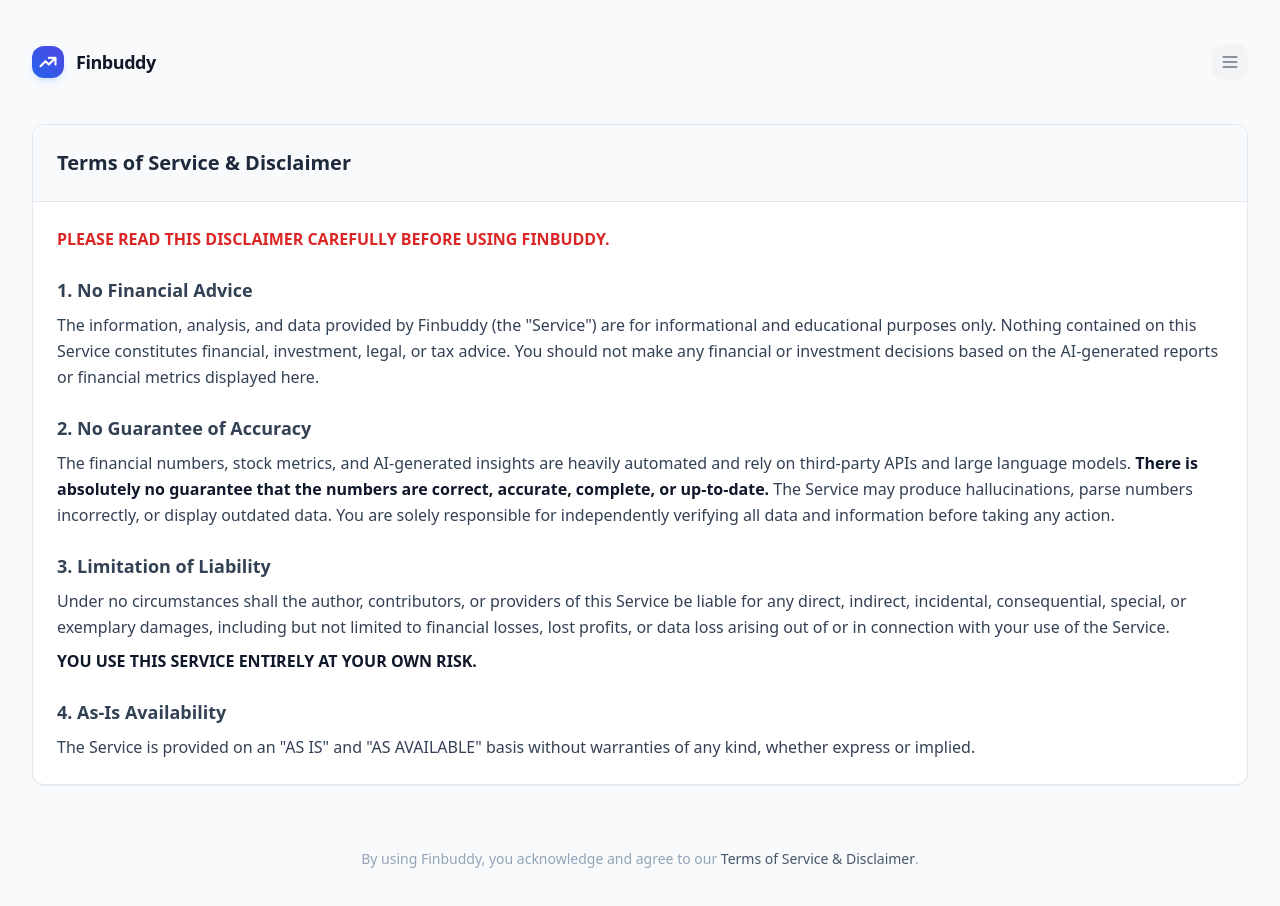
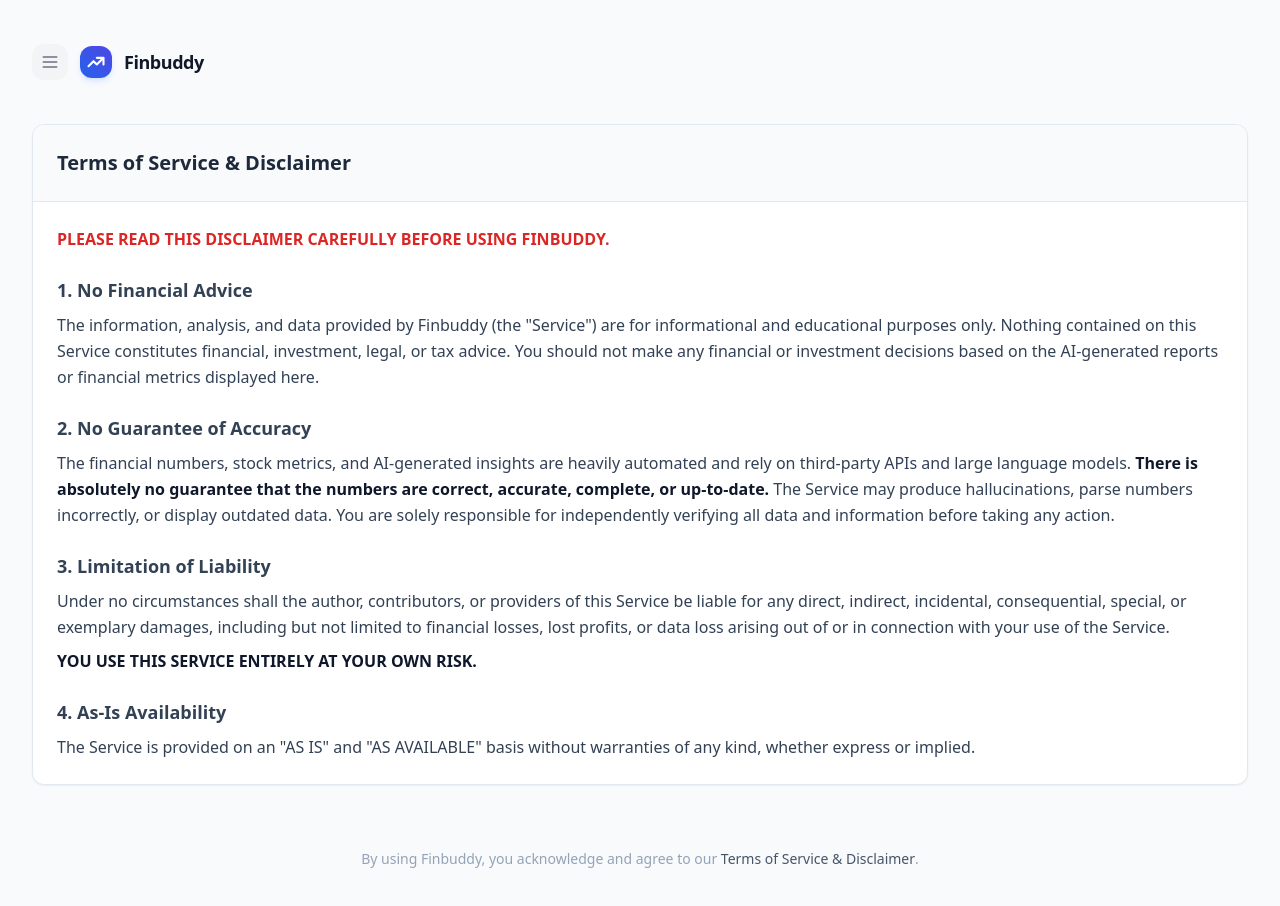
Before and after one commit to abhayanshnayak/finbuddy, a React app in the folder frontend/: page / in a window 1280 px wide. Both pictures are taken after a click on the button "Terms of Service & Disclaimer". Shown: the top 906 px of the page. Built offline with nearby package versions, Linux system fonts and the light colour scheme; the HTML template or start-up script is replaced by a standard one.

Commit message:
feat: relocate navigation menu from right to left side of header

```diff
--- a/frontend/src/components/Header.jsx
+++ b/frontend/src/components/Header.jsx
@@ -114,8 +114,54 @@
 
   return (
     <div className="flex items-center justify-between py-3 animate-fadeIn relative z-40">
-      {/* Left: Logo + active page name */}
+      {/* Left: Hamburger + Logo + active page name */}
       <div className="flex items-center space-x-3 w-auto lg:w-1/4">
+        {/* Hamburger menu */}
+        <div className="relative flex-shrink-0" ref={menuRef}>
+          <button
+            onClick={() => setMenuOpen(!menuOpen)}
+            className={`p-2 rounded-xl transition-all duration-200 cursor-pointer
+                       ${menuOpen
+                         ? 'bg-gray-200 text-gray-700'
+                         : 'bg-gray-100 text-gray-500 hover:bg-gray-200 hover:text-gray-700'}`}
+            title="Navigation"
+          >
+            {menuOpen ? (
+              <svg className="w-5 h-5" fill="none" stroke="currentColor" viewBox="0 0 24 24">
+                <path strokeLinecap="round" strokeLinejoin="round" strokeWidth="2" d="M6 18L18 6M6 6l12 12" />
+              </svg>
+            ) : (
+              <svg className="w-5 h-5" fill="none" stroke="currentColor" viewBox="0 0 24 24">
+                <path strokeLinecap="round" strokeLinejoin="round" strokeWidth="2" d="M4 6h16M4 12h16M4 18h16" />
+              </svg>
+            )}
+          </button>
+
+          {/* Dropdown */}
+          {menuOpen && (
+            <div className="absolute left-0 mt-2 w-56 bg-white rounded-xl shadow-xl shadow-gray-200/60 border border-gray-100
+                            py-1.5 z-50 animate-menuSlideIn">
+              {NAV_ITEMS.map((item) => (
+                <button
+                  key={item.key}
+                  onClick={() => {
+                    setActiveTab(item.key);
+                    setMenuOpen(false);
+                  }}
+                  className={`w-full flex items-center space-x-3 px-4 py-2.5 text-sm transition-colors duration-150 cursor-pointer
+                             ${activeTab === item.key
+                               ? 'bg-blue-50 text-blue-600 font-semibold'
+                               : 'text-gray-600 hover:bg-gray-50 hover:text-gray-900'}`}
+                >
+                  {item.icon}
+                  <span>{item.label}</span>
+                </button>
+              ))}
+            </div>
+          )}
+        </div>
+
+        {/* Logo */}
         <button
           onClick={() => setActiveTab('landing')}
           className="bg-gradient-to-tr from-blue-600 to-indigo-600 p-1.5 rounded-xl shadow-md shadow-blue-500/15
@@ -140,50 +186,8 @@
       {/* Center: Search Portal Target */}
       <div id="header-center-portal" className="flex-1 flex justify-center px-2 sm:px-4" />
 
-      {/* Right: Hamburger menu */}
-      <div className="relative flex justify-end w-auto lg:w-1/4" ref={menuRef}>
-        <button
-          onClick={() => setMenuOpen(!menuOpen)}
-          className={`p-2 rounded-xl transition-all duration-200 cursor-pointer flex-shrink-0
-                     ${menuOpen
-                       ? 'bg-gray-200 text-gray-700'
-                       : 'bg-gray-100 text-gray-500 hover:bg-gray-200 hover:text-gray-700'}`}
-          title="Navigation"
-        >
-          {menuOpen ? (
-            <svg className="w-5 h-5" fill="none" stroke="currentColor" viewBox="0 0 24 24">
-              <path strokeLinecap="round" strokeLinejoin="round" strokeWidth="2" d="M6 18L18 6M6 6l12 12" />
-            </svg>
-          ) : (
-            <svg className="w-5 h-5" fill="none" stroke="currentColor" viewBox="0 0 24 24">
-              <path strokeLinecap="round" strokeLinejoin="round" strokeWidth="2" d="M4 6h16M4 12h16M4 18h16" />
-            </svg>
-          )}
-        </button>
-
-        {/* Dropdown */}
-        {menuOpen && (
-          <div className="absolute right-0 mt-2 w-56 bg-white rounded-xl shadow-xl shadow-gray-200/60 border border-gray-100
-                          py-1.5 z-50 animate-menuSlideIn">
-            {NAV_ITEMS.map((item) => (
-              <button
-                key={item.key}
-                onClick={() => {
-                  setActiveTab(item.key);
-                  setMenuOpen(false);
-                }}
-                className={`w-full flex items-center space-x-3 px-4 py-2.5 text-sm transition-colors duration-150 cursor-pointer
-                           ${activeTab === item.key
-                             ? 'bg-blue-50 text-blue-600 font-semibold'
-                             : 'text-gray-600 hover:bg-gray-50 hover:text-gray-900'}`}
-              >
-                {item.icon}
-                <span>{item.label}</span>
-              </button>
-            ))}
-          </div>
-        )}
-      </div>
+      {/* Right: Spacer to maintain centering */}
+      <div className="hidden lg:block w-1/4"></div>
     </div>
   );
 }
```
